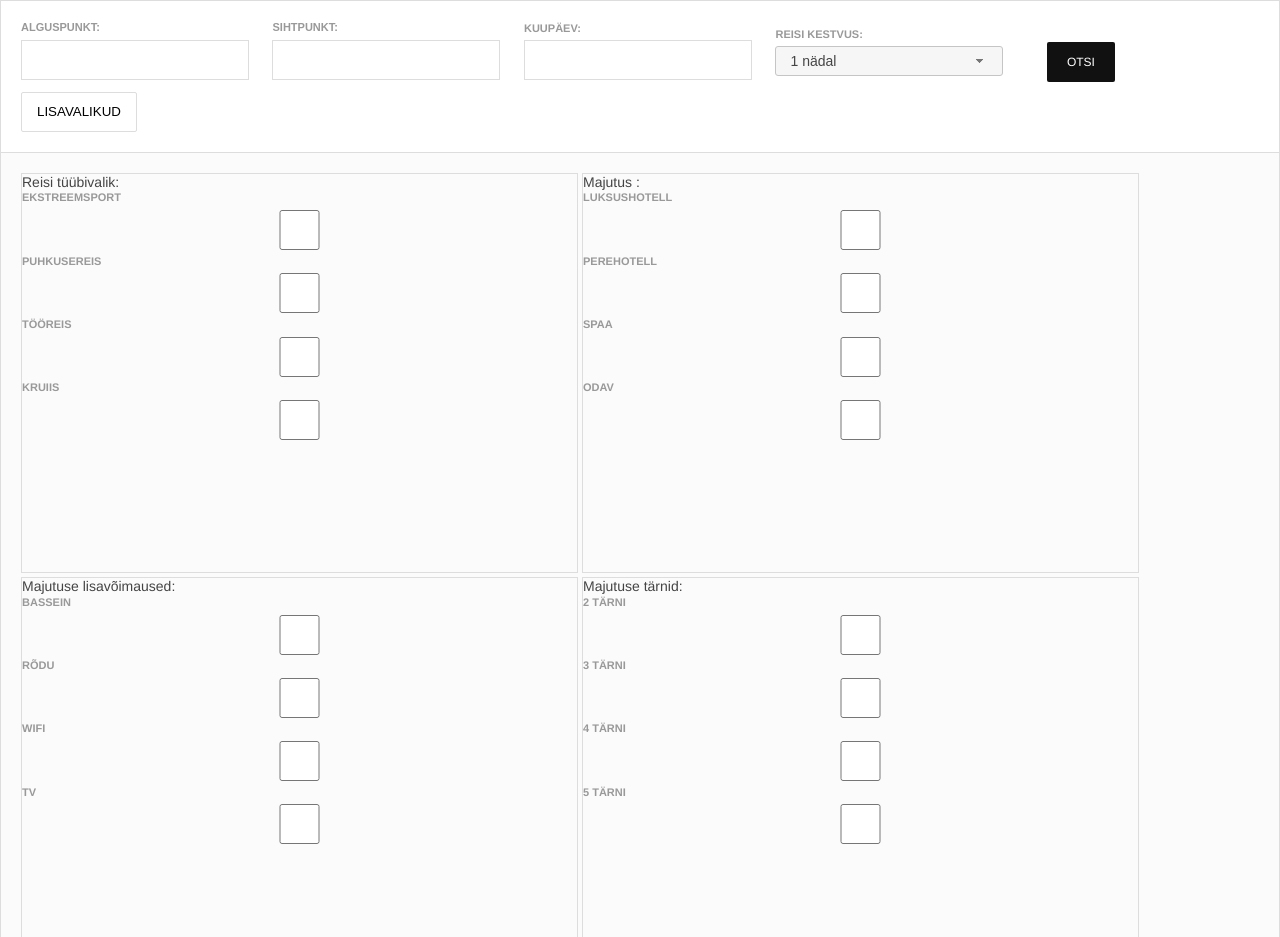
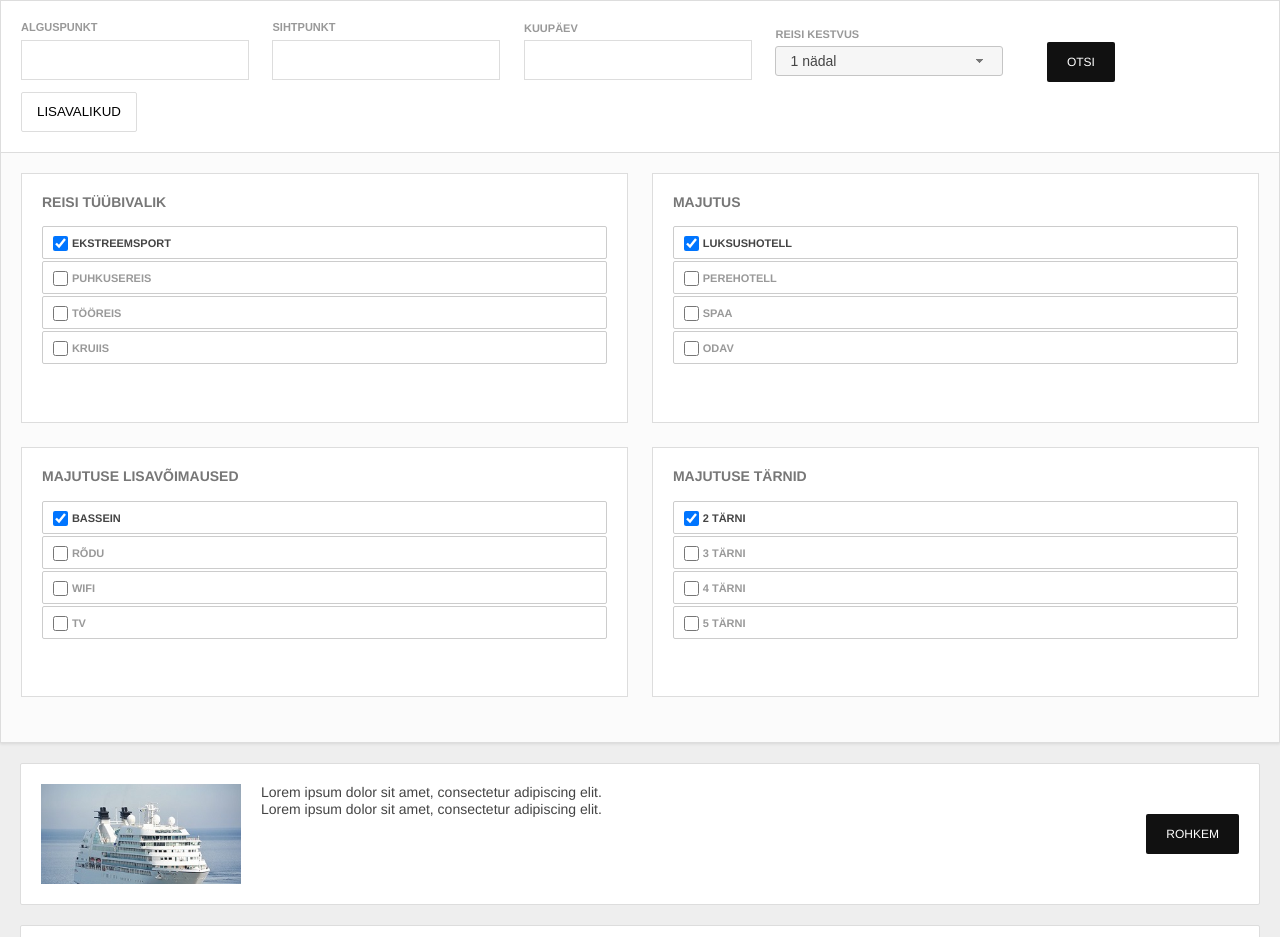
Before and after one commit to thisisbrainy/reisiliit-front-end, a plain HTML site: page index.html in a window 1280 px wide. Shown: the top 937 px of the page. Drawn offline with Linux system fonts and the light colour scheme.

Commit message:
natuke parem juba

```diff
--- a/index.html
+++ b/index.html
@@ -16,22 +16,22 @@
 <div class="search-box"> <!-- start of search box -->
   <div class="starting-point on-the-same-row">
     <div class="ui-widget">
-    <label for="tags">Alguspunkt: </label>
+    <label for="tags">Alguspunkt </label>
     <input id="start">
     </div>
   </div>
   <div class="destination on-the-same-row">
     <div class="ui-widget">
-    <label for="tags">Sihtpunkt: </label>
+    <label for="tags">Sihtpunkt </label>
     <input id="end">
     </div>
   </div>
   <div class="departure-day on-the-same-row"> <!-- departure month selection -->
-    <label>Kuupäev: </label> <input type="text" id="datepicker" size="30"></p>
+    <label>Kuupäev </label> <input type="text" id="datepicker" size="30"></p>
   </div>
   <div class="duration on-the-same-row">
     <form action="#">
-        <label for="length">Reisi kestvus: </label>
+        <label for="length">Reisi kestvus </label>
         <select name="length" id="length">
           <option selected="selected">1 nädal</option>
           <option>2 nädalat</option>
@@ -50,54 +50,110 @@
   <div class="advanced-search-blocks-wrapper">
     <div class="advanced-search-blocks">
       <div class="vacation-options">
-        <legend>Reisi tüübivalik: </legend>
+        <legend>Reisi tüübivalik </legend>
+          <ul>
+            <li>
+              <input type="checkbox" checked="checked" name="advanced-type-extreme">
               <label for="advanced-type-extreme">Ekstreemsport</label>
-        <input type="checkbox" name="advanced-type-extreme">
+              <div class="clear"></div>
+            </li>
+            <li>
+              <input type="checkbox" name="advanced-type-vacation">
               <label for="advanced-type-vacation">Puhkusereis</label>
-        <input type="checkbox" name="advanced-type-vacation">
+              <div class="clear"></div>
+            </li>
+            <li>
+              <input type="checkbox" name="advanced-type-work">
               <label for="advanced-type-work">Tööreis</label>
-        <input type="checkbox" name="advanced-type-work">
+              <div class="clear"></div>
+            </li>
+            <li>
+              <input type="checkbox" name="advanced-type-cruise">
               <label for="advanced-type-cruise">Kruiis</label>
-        <input type="checkbox" name="advanced-type-cruise">
+              <div class="clear"></div>
+            </li>
+          </ul>
       </div>
     </div>
     <div class="advanced-search-blocks">
       <div class="hotel-options">
-        <legend>Majutus : </legend>
+        <legend>Majutus </legend>
+          <ul>
+            <li>
+              <input type="checkbox" checked="checked" name="advanced-opt-lux">
               <label for="advanced-opt-lux">Luksushotell</label>
-        <input type="checkbox" name="advanced-opt-lux">
+              <div class="clear"></div>
+            </li>
+            <li>
+              <input type="checkbox" name="advanced-opt-family">
               <label for="advanced-opt-family">Perehotell</label>
-        <input type="checkbox" name="advanced-opt-family">
+              <div class="clear"></div>
+            </li>
+            <li>
+              <input type="checkbox" name="advanced-opt-spa">
               <label for="advanced-opt-spa">Spaa</label>
-        <input type="checkbox" name="advanced-opt-spa">
+              <div class="clear"></div>
+            </li>
+            <li>
+              <input type="checkbox" name="advanced-opt-cheap">
               <label for="advanced-opt-cheap">Odav</label>
-        <input type="checkbox" name="advanced-opt-cheap">
+              <div class="clear"></div>
+            </li>
+          </ul>
       </div>
     </div>
     <div class="advanced-search-blocks">
       <div class="hotel-attributes">
-        <legend>Majutuse lisavõimaused: </legend>
+        <legend>Majutuse lisavõimaused </legend>
+          <ul>
+            <li>
+              <input type="checkbox" checked="checked" name="advanced-att-pool">
               <label for="advanced-att-pool">Bassein</label>
-        <input type="checkbox" name="advanced-att-pool">
+              <div class="clear"></div>
+            </li>
+            <li>
+              <input type="checkbox" name="advanced-att-balcony">
               <label for="advanced-att-balcony">Rõdu</label>
-        <input type="checkbox" name="advanced-att-balcony">
+              <div class="clear"></div>
+            </li>
+            <li>
+              <input type="checkbox" name="advanced-att-wifi">
               <label for="advanced-att-wifi">Wifi</label>
-        <input type="checkbox" name="advanced-att-wifi">
+              <div class="clear"></div>
+            </li>
+            <li>
+              <input type="checkbox" name="advanced-att-tv">
               <label for="advanced-att-tv">TV</label>
-        <input type="checkbox" name="advanced-att-tv">
+              <div class="clear"></div>
+            </li>
+          </ul>
       </div>
     </div>
     <div class="advanced-search-blocks">
       <div class="hotel-stars">
-        <legend>Majutuse tärnid: </legend>
+        <legend>Majutuse tärnid </legend>
+          <ul>
+            <li>
+              <input type="checkbox" checked="checked" name="advanced-stars" value="#">
               <label for="advanced-star-2">2 tärni</label>
-        <input type="checkbox" name="advanced-star-2">
+              <div class="clear"></div>
+            </li>
+            <li>
+              <input type="checkbox" name="advanced-stars" value="#">
               <label for="advanced-star-3">3 tärni</label>
-        <input type="checkbox" name="advanced-star-3">
+              <div class="clear"></div>
+            </li>
+            <li>
+              <input type="checkbox" name="advanced-stars" value="#">
               <label for="advanced-star-4">4 tärni</label>
-        <input type="checkbox" name="advanced-star-4">
+              <div class="clear"></div>
+            </li>
+            <li>
+              <input type="checkbox" name="advanced-stars" value="#">
               <label for="advanced-star-5">5 tärni</label>
-        <input type="checkbox" name="advanced-star-5">
+              <div class="clear"></div>
+            </li>
+          </ul>
       </div>
     </div>
   </div>
--- a/style.css
+++ b/style.css
@@ -27,6 +27,18 @@ input, select, textarea {
 	padding-right: 15px;
 }
 
+input[type="checkbox"]{
+  display: inline-block;
+  width: 15px !important;
+  height: 15px;
+  vertical-align: middle;
+  margin-left: 10px;
+}
+
+input[type="checkbox"]:checked + label{
+  color: #444 !important;
+}
+
 .header {
 	width: 100%;
 	height: 500px;
@@ -50,6 +62,28 @@ label {
 	color: #999;
 	text-transform: uppercase;
 	margin-bottom: 5px;
+}
+
+.advanced-search-blocks label {
+  display: inline-block;
+  margin-bottom: 0;
+
+}
+
+ul {
+  list-style: none;
+}
+
+.clear {
+  clear: both;
+}
+
+legend {
+  margin-bottom: 15px;
+  font-family: Helvetica, Sans-Serif, Arial;
+  text-transform: uppercase;
+  font-weight: 600;
+  color: #777;
 }
 
 a.back-button {
@@ -117,16 +151,45 @@ a.back-button {
 	padding-right: 15px;
 	margin-top: 10px;
 }
-.advanced-search-blocks-wrapper {
-
+.advanced-search-blocks:nth-child(2n) {
+  margin-right: 0;
 }
 
 .advanced-search-blocks {
   display: inline-block;
-  width: 45%;
-  height: 400px;
+  width: calc(50% - 12px);
+  height: 250px;
   overflow:auto;
+  background: #fff;
   border:  1px solid #ddd;
+  margin-right: 20px;
+  margin-bottom: 20px;
+  padding: 20px;
+}
+
+.advanced-search-blocks li {
+  border: 1px solid #ccc;
+  line-height: 30px;
+  margin-bottom: 2px;
+  border-radius: 2px;
+}
+
+.advanced-search-blocks li:hover {
+	background: #eee;
+	transition: all 300ms ease;
+}
+
+.advanced-search-blocks li:checked {
+  background-color: #eee;
+}
+
+@media all and (max-width: 750px) {
+
+  .advanced-search-blocks {
+    width: 100%;
+    margin-right: 0;
+  }
+
 }
 
 .results-list {
```
Lines whose indentation alone changed are shown as unchanged.
